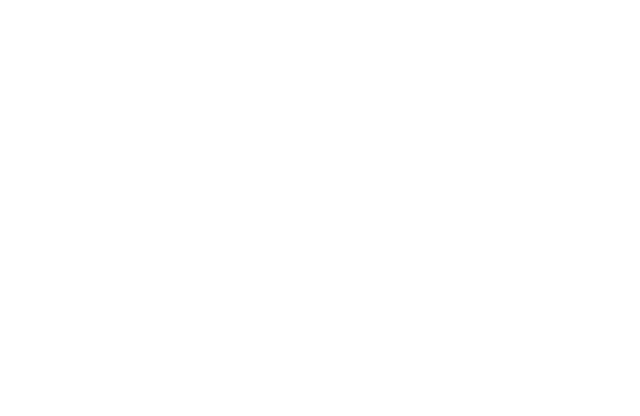
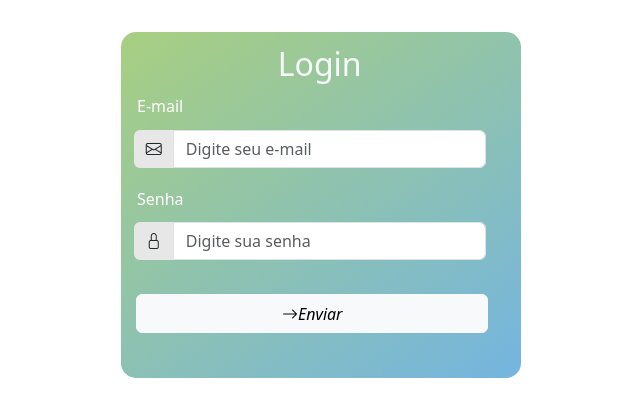
Before and after one commit to Muninliv/bootstrap-exemplos-de-uso, a plain HTML site: page ex5b-al-fazer-formulario-(ex)/ex5b.html in a window 1280 px wide. Shown: the whole page, without its empty margins (255-895 px from the left). Drawn offline with nearby package versions, Linux system fonts and the light colour scheme.

Commit message:
fim
ultimo exercicio

```diff
--- a/ex5a-al-fazer-grid-(ex)/ex5a.html
+++ b/ex5a-al-fazer-grid-(ex)/ex5a.html
@@ -1 +1,55 @@
-<!-- 1ª Digitação (Resolver exercício aqui) -->
+<!DOCTYPE html>
+<html lang="pt-br">
+<head>
+    <meta charset="UTF-8">
+    <meta name="viewport" content="width=device-width, initial-scale=1.0">
+    <title>Cards Bootstrap</title>
+    <link href="https://cdn.jsdelivr.net/npm/bootstrap@5.3.0/dist/css/bootstrap.min.css" rel="stylesheet">
+</head>
+<body>
+
+
+  <div class="container mt-3">
+    <div class="row">
+
+      <!-- Card 1 -->
+      <div class="col-sm-4">
+        <div class="card">
+          <div class="card-body">
+            <h5 class="card-title">Gato</h5>
+            <p class="card-text">O gato ou gato doméstico é um mamífero carnívoro da família dos felídeos, muito popular como animal de estimação. Ocupando o topo da cadeia alimentar, é predador natural de diversos animais, como roedores, pássaros, lagartixas e alguns insetos</p>
+            <a href="#" class="btn btn-primary">Veja mais..</a>
+          </div>
+        </div>
+      </div>
+
+
+  <!-- Card 2 -->
+        <div class="col-sm-4">
+          <div class="card">
+            <div class="card-body">
+              <h5 class="card-title">Cachorro</h5>
+              <p class="card-text">O cão, no Brasil também chamado de cachorro, é um mamífero carnívoro da família dos canídeos, subespécie do lobo, e talvez o mais antigo animal domesticado pelo ser humano. Teorias postulam que surgiu do lobo cinzento no continente asiático há mais de 100 000 anos.</p>
+              <a href="#" class="btn btn-warning">Veja mais..</a>
+            </div>
+          </div>
+        </div>
+
+        <!-- Card 3 -->
+        <div class="col-sm-4">
+            <div class="card">
+            <div class="card-body">
+                <h5 class="card-title">Coelho</h5>
+                <p class="card-text">Os coelhos são uma espécie de mamíferos quadrúpedes da ordem dos lagomorfos pertencente à família dos leporídeos. Caracterizam-se pelas orelhas e patas compridas e vasta pelagem. Esses pequenos mamíferos encontram-se facilmente em muitas regiões do planeta.</p>
+                <a href="#" class="btn btn-danger">Veja mais..</a>
+            </div>
+            </div>
+        </div>
+
+    </div>
+  </div>
+
+
+    <script src="https://cdn.jsdelivr.net/npm/bootstrap@5.3.0/dist/js/bootstrap.bundle.min.js"></script>
+</body>
+</html>
--- a/ex5b-al-fazer-formulario-(ex)/ex5b.html
+++ b/ex5b-al-fazer-formulario-(ex)/ex5b.html
@@ -1 +1,55 @@
-<!-- 1ª Digitação (Resolver exercício aqui) -->
+<!DOCTYPE html>
+<html lang="pt-br">
+<head>
+    <meta charset="UTF-8">
+    <meta name="viewport" content="width=device-width, initial-scale=1.0">
+    <title>Formulário Bootstrap Customizado</title>
+
+    <!-- Bootstrap CSS -->
+    <link href="https://cdn.jsdelivr.net/npm/bootstrap@5.3.0/dist/css/bootstrap.min.css" rel="stylesheet">
+
+    <!-- Bootstrap ícones -->
+    <link rel="stylesheet" href="https://cdn.jsdelivr.net/npm/bootstrap-icons@1.11.3/font/bootstrap-icons.css">
+
+    <!-- CSS customizado -->
+    <link rel="stylesheet" href="styles.css">
+</head>
+<body>
+
+
+    <div class="container">
+        <form class="custom-form">
+
+                <h2 class="text-light">Login</h2>
+
+            <label for="email" class="form-label">E-mail</label>
+            <div class="col-sm-6 mb-3">
+                <div class="input-group">
+                    <span class="input-group-text custom-icon">
+                        <i class="bi-envelope"></i>
+                    </span>
+                    <input type="text" class=" form-control custom-input" placeholder="Digite seu e-mail">
+                </div>
+            </div>
+
+                    <label for="email" class="form-label">Senha</label>
+                    <div class="col-sm-6 mb-3">
+                        <div class="input-group">
+                            <span class="input-group-text custom-icon">
+                                <i class="bi-lock"></i>
+                            </span>
+                            <input type="text" class=" form-control custom-input" placeholder="Digite sua senha">
+                        </div>
+                    </div>
+
+            <div class="container mt-3">
+                <button class="btn btn-light">
+                    <i class="bi-arrow-right">Enviar</i>
+                </button>
+        </form>
+    </div>
+
+
+    <script src="https://cdn.jsdelivr.net/npm/bootstrap@5.3.0/dist/js/bootstrap.bundle.min.js"></script>
+</body>
+</html>
--- /dev/null
+++ b/ex5b-al-fazer-formulario-(ex)/styles.css
@@ -0,0 +1,36 @@
+.custom-form {
+    background: linear-gradient(145deg, rgb(168, 207, 128), #74b5e0)!important;
+    padding: 0.8rem;
+    border-radius: 15px;
+    width: 25rem;
+}
+
+h2 {
+    padding-left: 9rem;
+}
+
+.form-label {
+    color: #ffffff;
+    padding: 0.2rem;
+}
+
+.custom-icon {
+    background-color: #e7e7e7;
+    border: #e7e7e7;
+}
+
+.btn.btn-light {
+    padding: 0.4rem;
+    width: 22rem;
+    margin-top: -1rem;
+    margin-left: -1.85rem;
+}
+
+.container {
+    padding: 2rem;
+    width: 37rem;
+}
+
+.input-group {
+    width: 22rem;
+}
```
